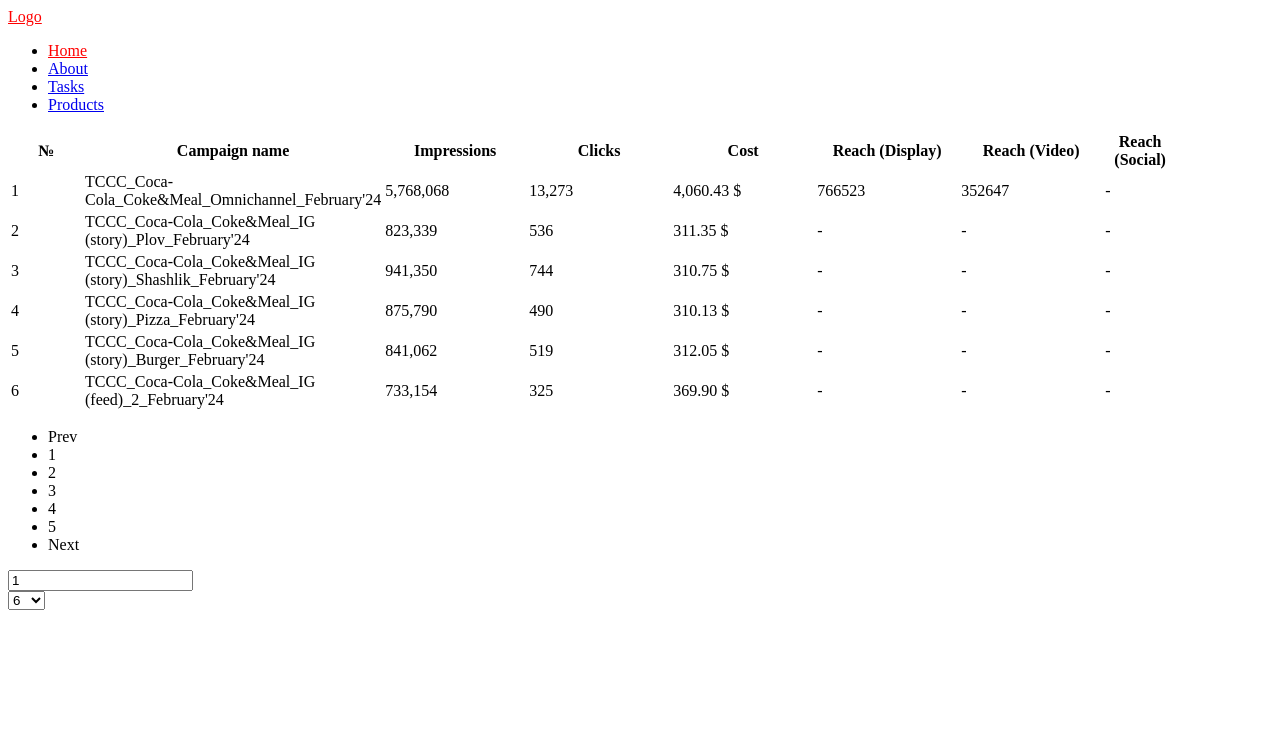
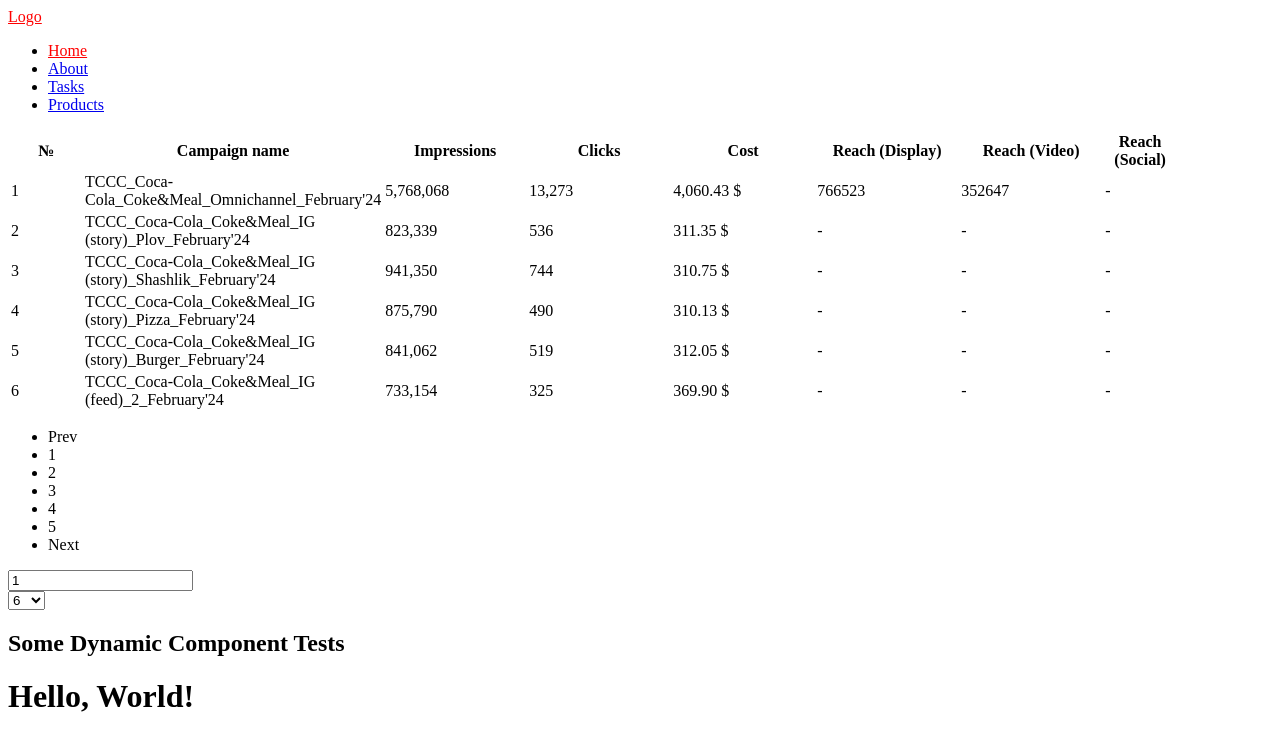
Before and after one commit to Faig-Abaszada/NUXTTHINGS, a Nuxt app: page / in a window 1280 px wide. Shown: the top 750 px of the page. Built offline with nearby package versions, Linux system fonts and the light colour scheme.

Commit message:
Add dynamic component tests

```diff
--- /dev/null
+++ b/components/TestComponent.vue
@@ -0,0 +1,15 @@
+<template>
+    <div>
+        <h1>Hello, World!</h1>
+    </div>
+</template>
+
+<script>
+export default {
+    name: 'TestComponent',
+}
+</script>
+
+<style scoped>
+/* Add your component-specific styles here */
+</style>
--- a/pages/index.vue
+++ b/pages/index.vue
@@ -11,12 +11,21 @@
       :is-total-on-top="true"
       :max-height="285"
   ></table-component>
+
+
+  <h2>Some Dynamic Component Tests</h2>
+  <component :is="'TestComponent'"></component>
 </div>
 </template>
 <script>
+import {TestComponent} from '#components';
+
 // import { defineAsyncComponent } from 'vue'
 export default {
   name: "index",
+  components: {
+    TestComponent
+  },
   // components: {
   //   'table-component': defineAsyncComponent(() => import('@/components/TableComponent.vue'))
   // },
```
